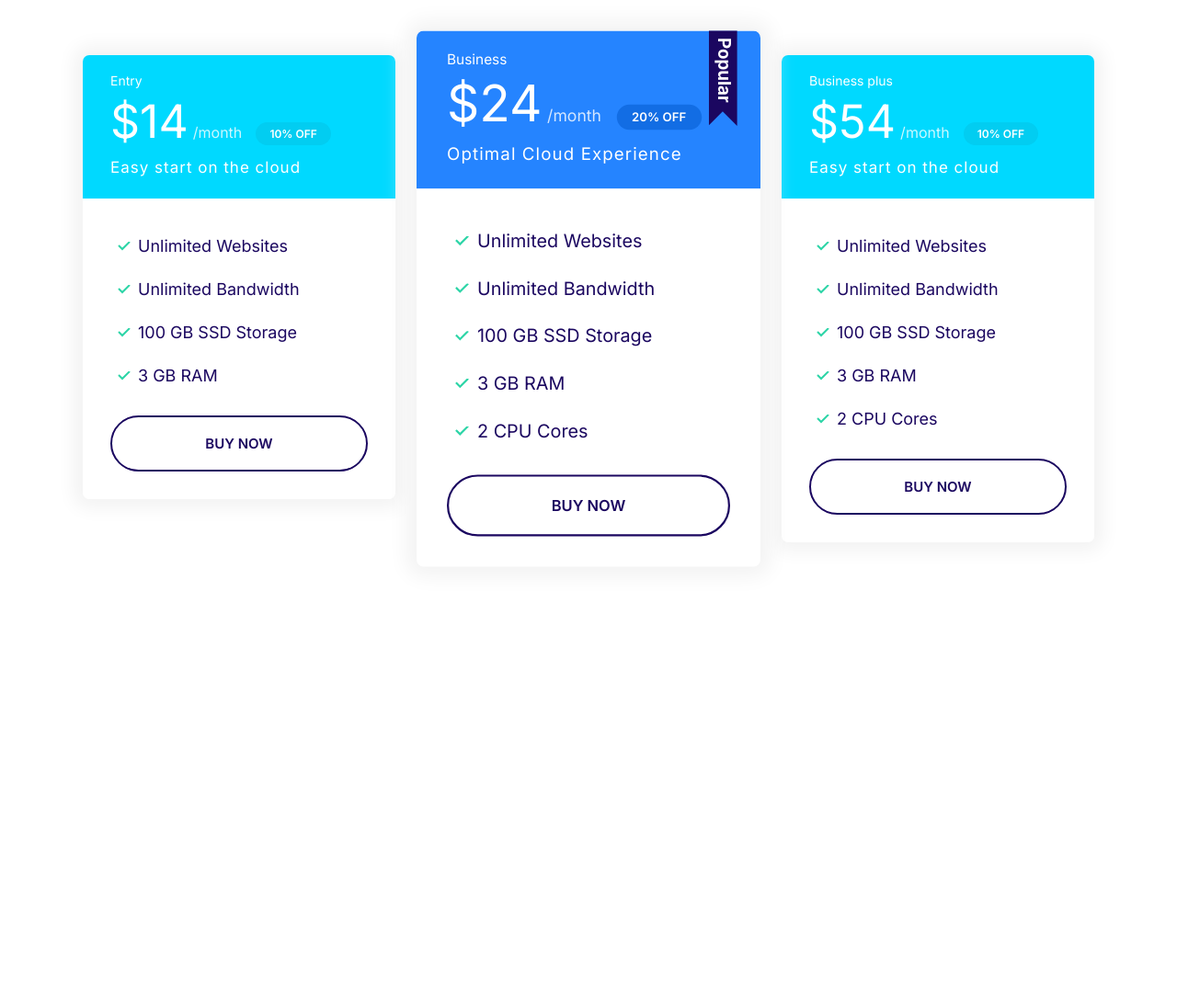
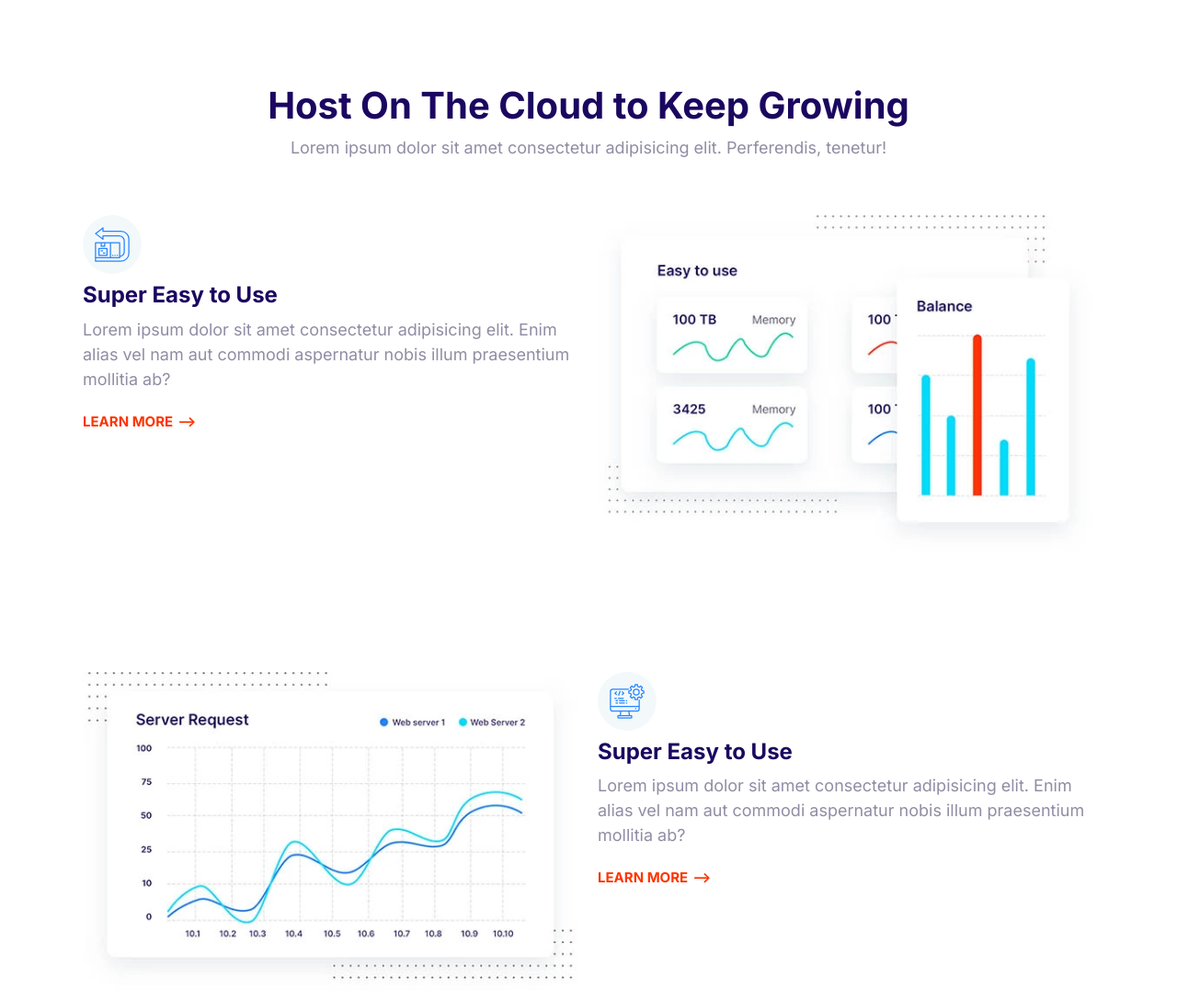
Before and after one commit to SamGitHub3/moshifybysam, a plain HTML site: page index.html in a window 1280 px wide. Shown: the top 1088 px of the page at 92% size. Before the commit the page ends 800 px from the top, so only its background shows below. Drawn offline with Linux system fonts and the light colour scheme.

Commit message:
Constructing feature component.

```diff
--- a/css/styles.css
+++ b/css/styles.css
@@ -776,3 +776,28 @@ a {
     max-width: 500px;
     margin: 0 auto;
 }
+
+/* Features */
+
+.feature {
+    gap: 4rem 2rem;
+    margin: 12rem 0;
+}
+
+.feature:first-of-type {
+    margin-top: 6rem;
+}
+
+.feature__heading {
+    margin: 1rem 0;
+}
+
+.feature__image {
+    width: 100%;
+}
+
+@media screen and (min-width: 768px) {
+    .feature:nth-of-type(even) .feature__content {
+        order: 2;
+    }
+}
--- a/index.html
+++ b/index.html
@@ -18,71 +18,89 @@
     ></script>
   </head>
   <body>
-    <section class="block container block-plans">
-      <div class="grid grid--1x3">
-        <div class="plan">
-          <div class="card card--secondary">
-            <header class="card__header">
-              <h3 class="plan__name">Entry</h3>
-              <span class="plan__price">$14</span>
-              <span class="plan__billing-cycle">/month</span>
-              <span class="badge badge--secondary badge--small">10% OFF</span>
-              <span class="plan__description">Easy start on the cloud</span>
-            </header>
-            <div class="card__body">
-              <ul class="list list--tick">
-                <li class="list__item">Unlimited Websites</li>
-                <li class="list__item">Unlimited Bandwidth</li>
-                <li class="list__item">100 GB SSD Storage</li>
-                <li class="list__item">3 GB RAM</li>
-              </ul>
-              <button class="btn btn--outline btn--block">Buy Now</button>
-            </div>
-          </div>
+    <section class="block container">
+      <header class="block__header">
+        <h2>Host On The Cloud to Keep Growing</h2>
+        <p>
+          Lorem ipsum dolor sit amet consectetur adipisicing elit. Perferendis,
+          tenetur!
+        </p>
+      </header>
+      <article class="grid grid--1x2 feature">
+        <div class="feature__content">
+          <span class="icon-container">
+            <svg class="icon icon--primary">
+              <use xlink:href="images/sprite.svg#easy"></use>
+            </svg>
+          </span>
+
+          <h3 class="feature__heading">Super Easy to Use</h3>
+          <p>
+            Lorem ipsum dolor sit amet consectetur adipisicing elit. Enim alias
+            vel nam aut commodi aspernatur nobis illum praesentium mollitia ab?
+          </p>
+          <a href="#" class="link-arrow">Learn More</a>
         </div>
-        <div class="plan plan--popular">
-          <div class="card card--primary">
-            <header class="card__header">
-              <h3 class="plan__name">Business</h3>
-              <span class="plan__price">$24</span>
-              <span class="plan__billing-cycle">/month</span>
-              <span class="badge badge--primary badge--small">20% OFF</span>
-              <span class="plan__description">Optimal Cloud Experience</span>
-            </header>
-            <div class="card__body">
-              <ul class="list list--tick">
-                <li class="list__item">Unlimited Websites</li>
-                <li class="list__item">Unlimited Bandwidth</li>
-                <li class="list__item">100 GB SSD Storage</li>
-                <li class="list__item">3 GB RAM</li>
-                <li class="list__item">2 CPU Cores</li>
-              </ul>
-              <button class="btn btn--outline btn--block">Buy Now</button>
-            </div>
-          </div>
+        <picture>
+          <source
+            type="image/webp"
+            srcset="images/easy.webp 1x, images/easy@2x.webp 2x" />
+          <source
+            type="image/jpg"
+            srcset="images/easy.jpg 1x, images/easy@2x.jpg 2x" />
+          <img class="feature__image" src="images/easy@2x.jpg" alt=""
+        /></picture>
+      </article>
+      <article class="grid grid--1x2 feature">
+        <div class="feature__content">
+          <span class="icon-container">
+            <svg class="icon icon--primary">
+              <use xlink:href="images/sprite.svg#computer"></use>
+            </svg>
+          </span>
+
+          <h3 class="feature__heading">Super Easy to Use</h3>
+          <p>
+            Lorem ipsum dolor sit amet consectetur adipisicing elit. Enim alias
+            vel nam aut commodi aspernatur nobis illum praesentium mollitia ab?
+          </p>
+          <a href="#" class="link-arrow">Learn More</a>
         </div>
-        <div class="plan">
-          <div class="card card--secondary">
-            <header class="card__header">
-              <h3 class="plan__name">Business plus</h3>
-              <span class="plan__price">$54</span>
-              <span class="plan__billing-cycle">/month</span>
-              <span class="badge badge--secondary badge--small">10% OFF</span>
-              <span class="plan__description">Easy start on the cloud</span>
-            </header>
-            <div class="card__body">
-              <ul class="list list--tick">
-                <li class="list__item">Unlimited Websites</li>
-                <li class="list__item">Unlimited Bandwidth</li>
-                <li class="list__item">100 GB SSD Storage</li>
-                <li class="list__item">3 GB RAM</li>
-                <li class="list__item">2 CPU Cores</li>
-              </ul>
-              <button class="btn btn--outline btn--block">Buy Now</button>
-            </div>
-          </div>
+        <picture>
+          <source
+            type="image/webp"
+            srcset="images/fast.webp 1x, images/fast@2x.webp 2x" />
+          <source
+            type="image/jpg"
+            srcset="images/fast.jpg 1x, images/fast@2x.jpg 2x" />
+          <img class="feature__image" src="images/fast@2x.jpg" alt=""
+        /></picture>
+      </article>
+      <article class="grid grid--1x2 feature">
+        <div class="feature__content">
+          <span class="icon-container">
+            <svg class="icon icon--primary">
+              <use xlink:href="images/sprite.svg#settings"></use>
+            </svg>
+          </span>
+
+          <h3 class="feature__heading">Super Easy to Use</h3>
+          <p>
+            Lorem ipsum dolor sit amet consectetur adipisicing elit. Enim alias
+            vel nam aut commodi aspernatur nobis illum praesentium mollitia ab?
+          </p>
+          <a href="#" class="link-arrow">Learn More</a>
         </div>
-      </div>
+        <picture>
+          <source
+            type="image/webp"
+            srcset="images/wordpress.webp 1x, images/wordpress@2x.webp 2x" />
+          <source
+            type="image/jpg"
+            srcset="images/wordpress.jpg 1x, images/wordpress@2x.jpg 2x" />
+          <img class="feature__image" src="images/wordpress@2x.jpg" alt=""
+        /></picture>
+      </article>
     </section>
 
     <script src="js/main.js"></script>
```
Also changed, not shown: css/components/feature.html (added, +84 -0 lines), images/easy.jpg (added), images/easy.webp (added), images/easy@2x.jpg (added), images/easy@2x.webp (added), images/fast.jpg (added), images/fast.webp (added), images/fast@2x.jpg (added), images/fast@2x.webp (added), images/wordpress.jpg (added), images/wordpress.webp (added), images/wordpress@2x.jpg (added), images/wordpress@2x.webp (added).
